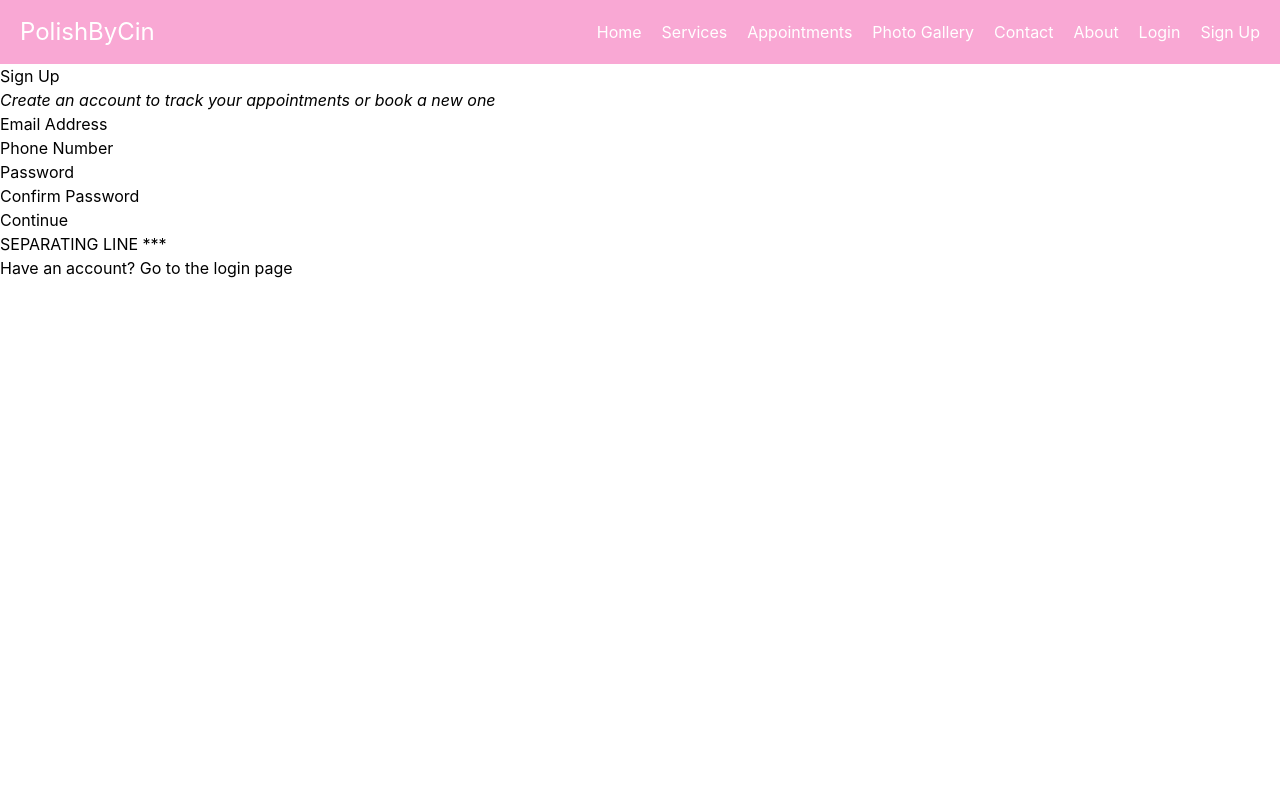
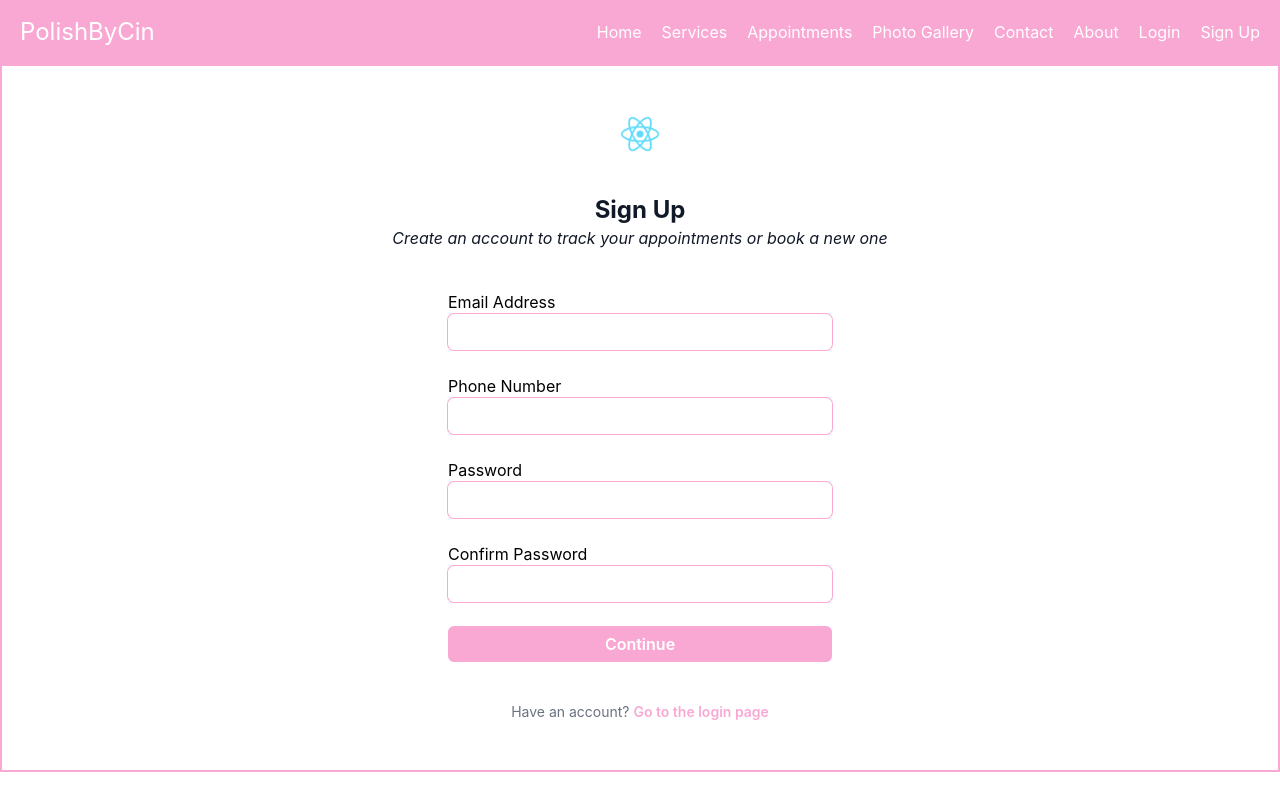
Before and after one commit to ryanpv/beauty-service-app, a React (Create React App) app in the folder client/: page /signup in a window 1280 px wide. Built offline with nearby package versions, Linux system fonts and the light colour scheme.

Commit message:
added styling to signup page and updated link to signup page from login

```diff
--- a/client/src/components/login-page.tsx
+++ b/client/src/components/login-page.tsx
@@ -3,8 +3,8 @@ import React from 'react'
 export default function LoginPage() {
 
   return (
-    <div className='container flex h-screen'>
-      <div className='flex m-auto flex-1 flex-col px-6 py-12 lg:px-8 border-solid border-2 border-pink-300 rounded-md'>
+    <div className='container flex'>
+      <div className='flex flex-1 flex-col px-6 py-12 lg:px-8 border-solid border-2 border-pink-300 rounded-md'>
         <div className='text-center text-gray-900 sm:py-2 sm:mx-auto sm:w-full sm:max-w-sm'>
           <img
             className='mx-auto h-10 w-auto'
@@ -60,7 +60,7 @@ export default function LoginPage() {
 
           <p className='mt-10 text-center text-sm text-gray-500'>
             Don't have an account? {' '}
-            <a href='#' className='font-semibold text-sm text-pink-300 hover:text-pink-900'>
+            <a href='/signup' className='font-semibold text-sm text-pink-300 hover:text-pink-900'>
               Sign up here
             </a>
           </p>
--- a/client/src/components/signup-page.tsx
+++ b/client/src/components/signup-page.tsx
@@ -2,42 +2,59 @@ import React from 'react'
 
 export default function SignupPage() {
   return (
-    <div>
-      <h1>Sign Up</h1>
-      <p><i>Create an account to track your appointments or book a new one</i></p>
+    <div className='container flex flex-col px-6 py-12 lg:px-8 border-solid border-2 border-pink-300'>
+      <div className='text-center text-gray-900 '>
+        <img
+              className='mx-auto h-10 w-auto'
+              src={ require('./logo192.png') }
+              alt='logo'
+            />
+        <h1 className='mt-10 text-2xl font-bold text-gray-900'>Sign Up</h1>
+        <p><i>Create an account to track your appointments or book a new one</i></p>
+      </div>
 
-      <div>
-        <form>
+      <div className='mt-10 sm:mx-auto sm:w-full sm:max-w-sm'>
+        <form className='space-y-6'>
           <div>
             <label>Email Address</label>
-            <input />
+            <input
+              className='block w-full py-1.5 px-2.5 border-0 rounded-md ring-1 ring-pink-300 text-gray-900 sm:text-sm sm:leading-6'
+            />
           </div>
 
           <div>
             <label>Phone Number</label>
-            <input />
+            <input
+              className='block w-full py-1.5 px-2.5 border-0 rounded-md ring-1 ring-pink-300 text-gray-900 sm:text-sm sm:leading-6'
+            />
           </div>
 
           <div>
             <label>Password</label>
-            <input />
+            <input
+              className='block w-full py-1.5 px-2.5 border-0 rounded-md ring-1 ring-pink-300 text-gray-900 sm:text-sm sm:leading-6'
+            />
           </div>
 
           <div>
             <label>Confirm Password</label>
-            <input />
+            <input
+              className='block w-full py-1.5 px-2.5 border-0 rounded-md ring-1 ring-pink-300 text-gray-900 sm:text-sm sm:leading-6'
+            />
           </div>
 
           <div>
-            <button>Continue</button>
+            <button
+              type='submit'
+              className='flex w-full bg-pink-300 justify-center rounded-md px-3 py-1.5 text-white hover:bg-pink-200 font-semibold'
+            >Continue</button>
           </div>
         </form>
       </div>
 
-    <div>SEPARATING LINE ***</div>
-
-    <div>
-      <a href='#'>Have an account? Go to the login page</a>
+    <div className='mt-10 text-center text-sm text-gray-500'>
+      Have an account? {' '}
+      <a href='/login' className='font-semibold text-sm text-pink-300 hover:text-pink-900'>Go to the login page</a>
     </div>
 
     </div>
```
